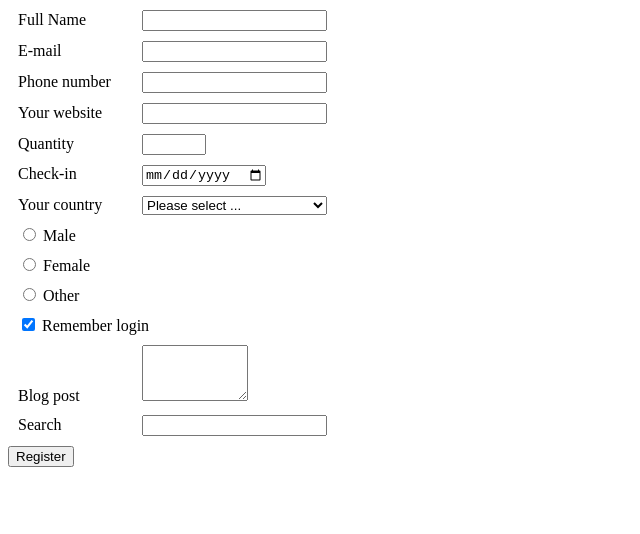
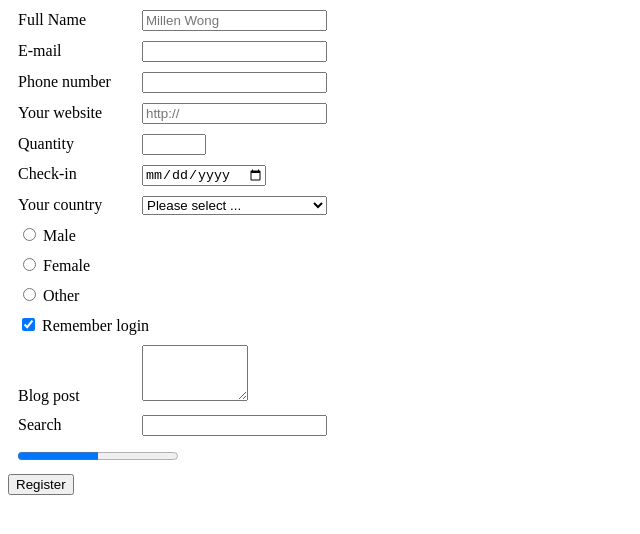
Before and after one commit to Millen-yoobee/forms, a plain HTML site: page index.html in a window 1280 px wide. Shown: the whole page, without its empty margins (0-640 px from the left). Drawn offline with Linux system fonts and the light colour scheme.

Commit message:
progress placeholder

```diff
--- a/index.html
+++ b/index.html
@@ -17,7 +17,7 @@
 		<form action="register.php" method="get">
 			<div>  <!--   each input box has to be a separate container   -->
 				<label for="full-name">Full Name</label>
-				<input type="text" id="full-name" required>
+				<input type="text" id="full-name" required placeholder="Millen Wong">
 			</div>
 			<div>
 				<label for="email">E-mail</label>
@@ -29,7 +29,7 @@
 			</div>
 			<div>
 				<label for="website">Your website</label>
-				<input type="url" id="website">
+				<input type="url" id="website" placeholder="http://">
 			</div>
 			<div>
 				<label for="quantity">Quantity</label>
@@ -85,6 +85,11 @@
 				<input type="search" id="search">
 			</div>
 
+			<div>
+				<!-- does not need a label   -->
+				<progress value="50" max="100"></progress>
+				<!--   static, we are hard code the value   -->
+			</div>
 
 			<input type="submit" value="Register">
 
```
